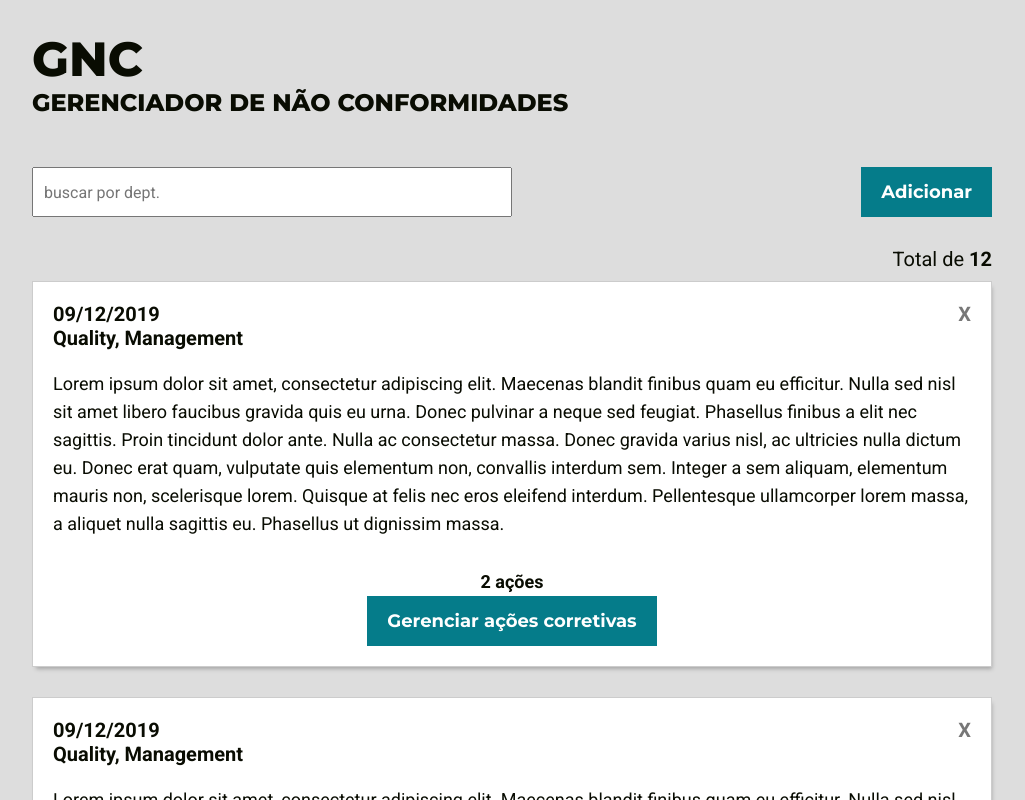
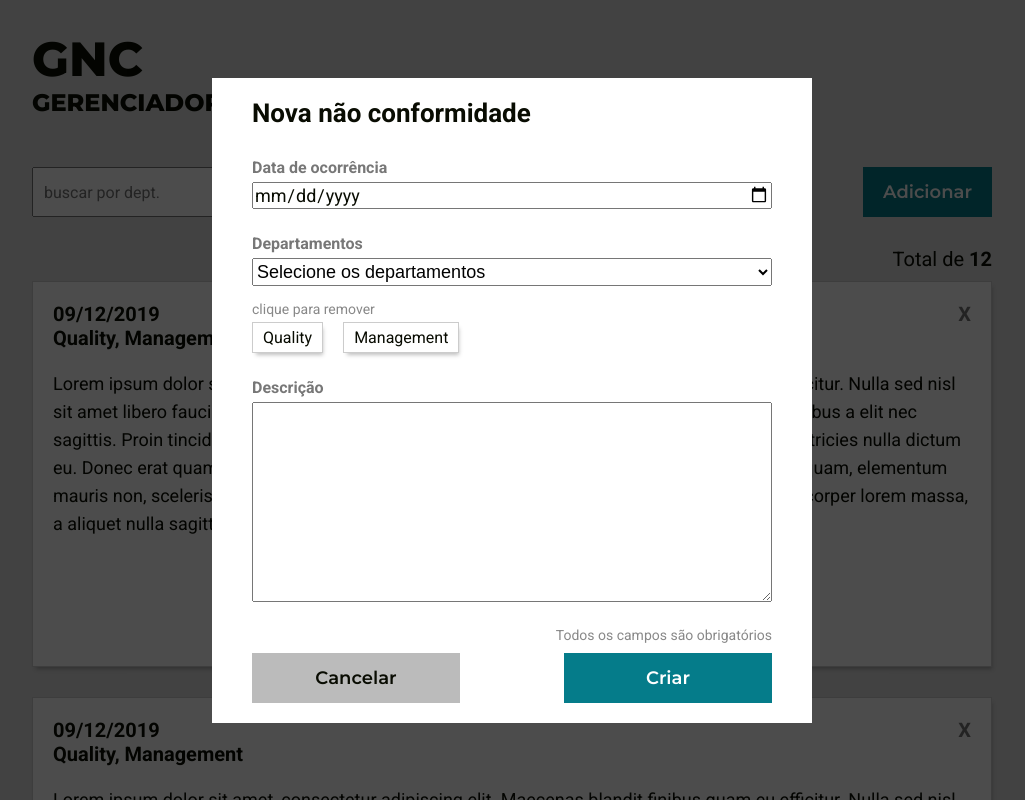
Before and after one commit to caiquegiovannini/gnc, a React (Create React App) app: page / in a window 1280 px wide. Shown: the top 800 px of the page, without its empty margins (128-1153 px from the left). Built offline with nearby package versions, Linux system fonts and the light colour scheme.

Commit message:
add modal to create new non conformity

```diff
--- /dev/null
+++ b/src/components/Input/index.js
@@ -0,0 +1,35 @@
+import React from 'react';
+import PropTypes from 'prop-types';
+
+import './styles.css';
+
+function Input({ name, label, type }) {
+  return (
+    <div className="input">
+      <label
+        htmlFor={name}
+        className="input__label"
+      >
+        {label}
+      </label>
+
+      <input
+        type={type}
+        id={name}
+        className="input__field"
+      />
+    </div>
+  );
+}
+
+Input.defaultProps = {
+  type: 'text',
+};
+
+Input.propTypes = {
+  name: PropTypes.string.isRequired,
+  label: PropTypes.string.isRequired,
+  type: PropTypes.string,
+};
+
+export default Input;
--- /dev/null
+++ b/src/components/Input/styles.css
@@ -0,0 +1,29 @@
+.input {
+  display: flex;
+  flex-direction: column;
+  margin-bottom: 2rem;
+}
+
+.input__label {
+  color: var(--color-text-subtitle);
+  font-weight: 700;
+  margin-bottom: 0.5rem;
+}
+
+.input__field {
+  font-size: 1.6rem;
+}
+
+@media (min-width: 768px) {
+  .input {
+    margin-bottom: 2.5rem;
+  }
+
+  .input__label {
+    font-size: 1.6rem;
+  }
+
+  .input__field {
+    font-size: 1.8rem;
+  }
+}
--- /dev/null
+++ b/src/components/Modal/index.js
@@ -0,0 +1,84 @@
+import React from 'react';
+
+import Input from '../Input';
+import Select from '../Select';
+import Textarea from '../Textarea';
+
+import './styles.css';
+
+function Modal() {
+  function handleSubmit(event) {
+    event.preventDefault();
+  }
+
+  return (
+    <div className="modal-overlay">
+      <div className="modal">
+
+        <form onSubmit={handleSubmit}>
+
+          <fieldset className="modal__fieldset">
+            <legend className="modal__title">
+              Nova não conformidade
+            </legend>
+
+            <Input
+              type="date"
+              name="date"
+              label="Data de ocorrência"
+            />
+
+            <Select
+              name="departments"
+              label="Departamentos"
+              optionDefault="Selecione os departamentos"
+            />
+
+            <div className="modal__labels">
+              <p className="modal__info">clique para remover</p>
+              <div>
+                <div className="modal__labels__department">
+                  Quality
+                </div>
+                <div className="modal__labels__department">
+                  Management
+                </div>
+              </div>
+            </div>
+
+            <Textarea
+              name="description"
+              label="Descrição"
+            />
+          </fieldset>
+
+          <footer className="modal__footer">
+            <p className="modal__info" style={{ textAlign: 'right' }}>
+              Todos os campos são obrigatórios
+            </p>
+
+            <div className="modal__footer__buttons">
+              <button
+                type="button"
+                className="button modal__button"
+              >
+                Cancelar
+              </button>
+
+              <button
+                type="submit"
+                className="button button--primary modal__button"
+              >
+                Criar
+              </button>
+            </div>
+          </footer>
+
+        </form>
+
+      </div>
+    </div>
+  );
+}
+
+export default Modal;
--- /dev/null
+++ b/src/components/Modal/styles.css
@@ -0,0 +1,87 @@
+.modal-overlay {
+  background-color: rgba(0, 0, 0, 0.7);
+  position: fixed;
+  top: 0;
+  left: 0;
+  width: 100%;
+  height: 100vh;
+  display: flex;
+  align-items: center;
+}
+
+.modal {
+  background-color: var(--color-card);
+  width: 80%;
+  max-width: 600px;
+  padding: 2rem;
+  margin: auto;
+}
+
+.modal__fieldset {
+  border: none;
+}
+
+.modal__title {
+  font-size: 2rem;
+  font-weight: 700;
+  margin-bottom: 2.5rem;
+}
+
+.modal__labels {
+  margin-top: -1rem;
+  margin-bottom: 2rem;
+}
+
+.modal__info {
+  color: var(--color-text-informative);
+  font-size: 1.2rem;
+  margin-bottom: 0.5rem;
+}
+
+.modal__labels__department {
+  display: inline-block;
+  border: 1px solid var(--color-border);
+  box-shadow: 2px 4px 4px -2px rgba(0, 0, 0, 0.25);
+  padding: 0.5rem 1rem;
+  margin-right: 1rem;
+  cursor: pointer;
+}
+
+.modal__footer__buttons {
+  display: flex;
+  justify-content: space-between;
+  margin-top: 1rem;
+}
+
+.modal__button {
+  width: 45%;
+}
+
+@media (min-width: 768px) {
+  .modal {
+    padding-left: 4rem;
+    padding-right: 4rem;
+  }
+
+  .modal__title {
+    font-size: 2.6rem;
+    margin-bottom: 3rem;
+  }
+
+  .modal__labels {
+    margin-bottom: 2.5rem;
+  }
+
+  .modal__info {
+    font-size: 1.4rem;
+  }
+
+  .modal__labels__department {
+    font-size: 1.6rem;
+    margin-right: 2rem;
+  }
+
+  .modal__button {
+    width: 40%;
+  }
+}
--- /dev/null
+++ b/src/components/Select/index.js
@@ -0,0 +1,40 @@
+import React from 'react';
+import PropTypes from 'prop-types';
+
+import './styles.css';
+
+function Select({ name, label, optionDefault }) {
+  return (
+    <div className="select">
+      <label
+        htmlFor={name}
+        className="select__label"
+      >
+        {label}
+      </label>
+
+      <select
+        id={name}
+        className="select__field"
+      >
+        <option value="" disabled selected hidden>{optionDefault}</option>
+
+        <option value="quality">Quality</option>
+        <option value="management">Management</option>
+        <option value="Sales">Sales</option>
+      </select>
+    </div>
+  );
+}
+
+Select.defaultProps = {
+  optionDefault: 'Selecione uma opção',
+};
+
+Select.propTypes = {
+  name: PropTypes.string.isRequired,
+  label: PropTypes.string.isRequired,
+  optionDefault: PropTypes.string,
+};
+
+export default Select;
--- /dev/null
+++ b/src/components/Select/styles.css
@@ -0,0 +1,31 @@
+.select {
+  display: flex;
+  flex-direction: column;
+  margin-bottom: 2rem;
+}
+
+.select__label {
+  color: var(--color-text-subtitle);
+  font-weight: 700;
+  margin-bottom: 0.5rem;
+}
+
+.select__field {
+  font-size: 1.6rem;
+  padding-top: 0.2rem;
+  padding-bottom: 0.2rem;
+}
+
+@media (min-width: 768px) {
+  .select {
+    margin-bottom: 2.5rem;
+  }
+
+  .select__label {
+    font-size: 1.6rem;
+  }
+
+  .select__field {
+    font-size: 1.8rem;
+  }
+}
--- /dev/null
+++ b/src/components/Textarea/index.js
@@ -0,0 +1,29 @@
+import React from 'react';
+import PropTypes from 'prop-types';
+
+import './styles.css';
+
+function Textarea({ name, label }) {
+  return (
+    <div className="textarea">
+      <label
+        htmlFor={name}
+        className="textarea__label"
+      >
+        {label}
+      </label>
+
+      <textarea
+        id={name}
+        className="textarea__field"
+      />
+    </div>
+  );
+}
+
+Textarea.propTypes = {
+  name: PropTypes.string.isRequired,
+  label: PropTypes.string.isRequired,
+};
+
+export default Textarea;
--- /dev/null
+++ b/src/components/Textarea/styles.css
@@ -0,0 +1,33 @@
+.textarea {
+  display: flex;
+  flex-direction: column;
+  margin-bottom: 2rem;
+}
+
+.textarea__label {
+  color: var(--color-text-subtitle);
+  font-weight: 700;
+  margin-bottom: 0.5rem;
+}
+
+.textarea__field {
+  font-size: 1.6rem;
+  padding: 0.5rem 0.5rem;
+  resize: vertical;
+  height: 15rem;
+}
+
+@media (min-width: 768px) {
+  .textarea {
+    margin-bottom: 2.5rem;
+  }
+
+  .textarea__label {
+    font-size: 1.6rem;
+  }
+
+  .textarea__field {
+    font-size: 1.8rem;
+    height: 20rem;
+  }
+}
--- a/src/global.css
+++ b/src/global.css
@@ -74,7 +74,7 @@ button {
   border: none;
   height: 40px;
   font-size: 1.6rem;
-  font-weight: 700;
+  font-weight: 600;
   padding: 0 20px;
   cursor: pointer;
   outline: none;
--- a/src/pages/Home/index.js
+++ b/src/pages/Home/index.js
@@ -1,6 +1,7 @@
 import React from 'react';
 
 import Card from '../../components/Card';
+import Modal from '../../components/Modal';
 
 import './styles.css';
 
@@ -39,6 +40,8 @@ function Home() {
           <Card />
         </section>
       </main>
+
+      <Modal />
     </section>
   );
 }
```
